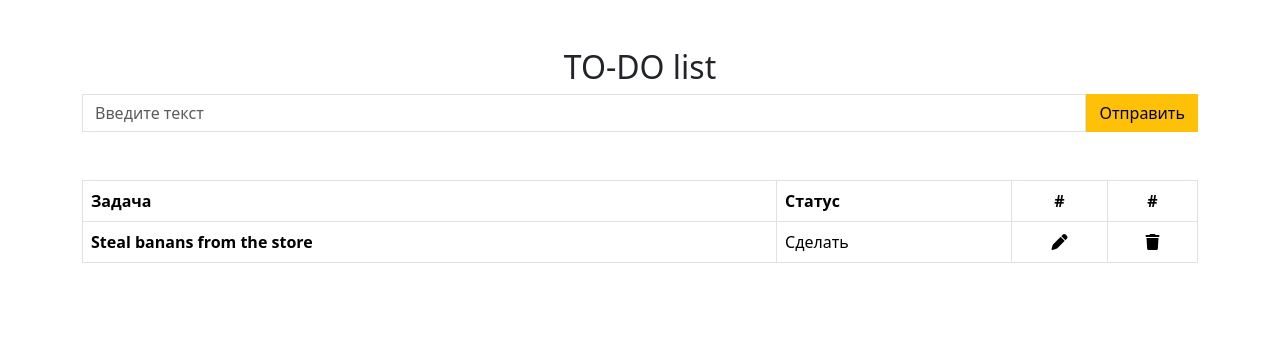
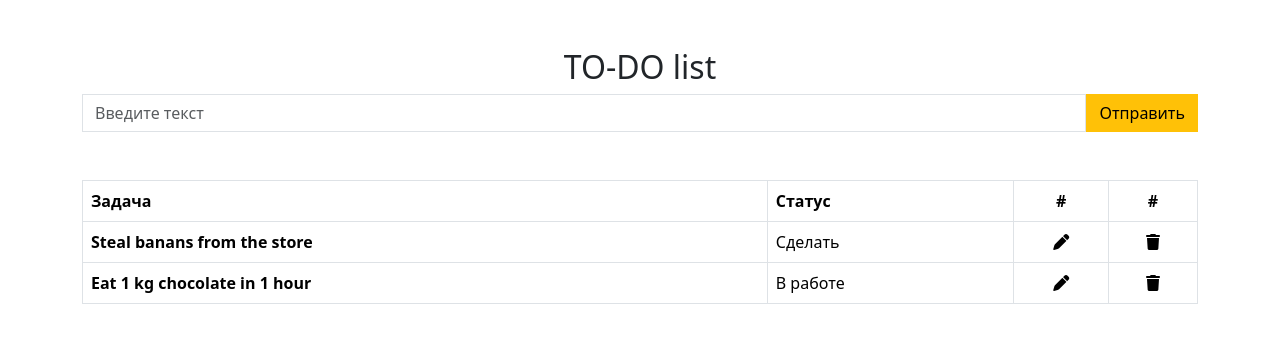
Before and after one commit to wzxq802/to-do-list, a Vue app: page / in a window 1280 px wide. Shown: the top 342 px of the page. Built offline with nearby package versions, Linux system fonts and the light colour scheme.

Commit message:
created adding and reading functionality

```diff
--- a/src/components/ToDoApp.vue
+++ b/src/components/ToDoApp.vue
@@ -2,8 +2,8 @@
   <div class="container">
     <h2 class="text-center mt-5">TO-DO list</h2>
     <div class="d-flex">
-      <input type="text" class="form-control rounded-0" placeholder="Введите текст">
-      <button class="btn btn-warning rounded-0">Отправить</button>
+      <input v-model="task" type="text" class="form-control rounded-0" placeholder="Введите текст">
+      <button v-on:click="submitTask" class="btn btn-warning rounded-0">Отправить</button>
     </div>
     <table class="table table-bordered mt-5">
       <thead>
@@ -15,9 +15,9 @@
         </tr>
       </thead>
       <tbody>
-        <tr>
-          <th> Steal banans from the store</th>
-          <td>Сделать</td>
+        <tr v-for="(task, id) in tasks" :key="id">
+          <th>{{ task.name }}</th>
+          <td>{{ task.status }}</td>
           <td>
             <div class="text-center">
               <span class="fa fa-pen"></span>
@@ -39,6 +39,31 @@ export default {
   name: 'ToDoApp',
   props: {
     msg: String
+  },
+  data () {
+    return {
+      task: '',
+      tasks: [
+      {
+        name: 'Steal banans from the store',
+        status: 'Сделать',
+      },
+      {
+        name: 'Eat 1 kg chocolate in 1 hour',
+        status: 'В работе',
+      }
+    ]
+    }
+  },
+  methods: {
+    submitTask () {
+      if(this.task.length === 0) return;
+
+      this.tasks.push({
+        name: this.task,
+        status: 'Сделать'
+      });
+    }
   }
 }
 </script>
```
